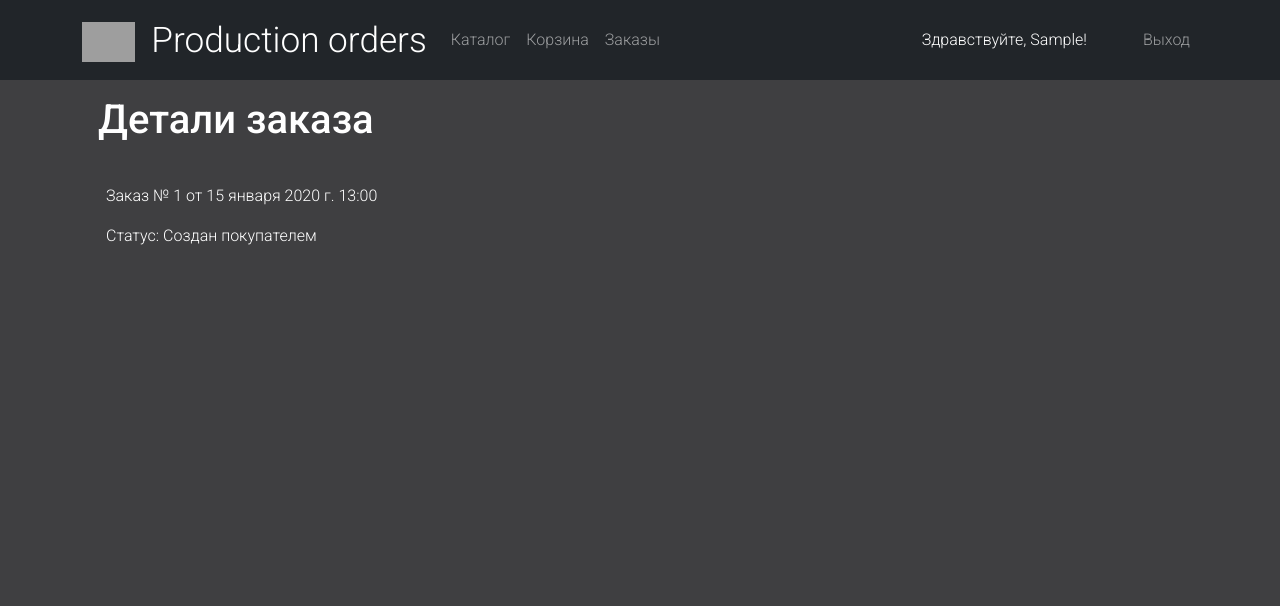
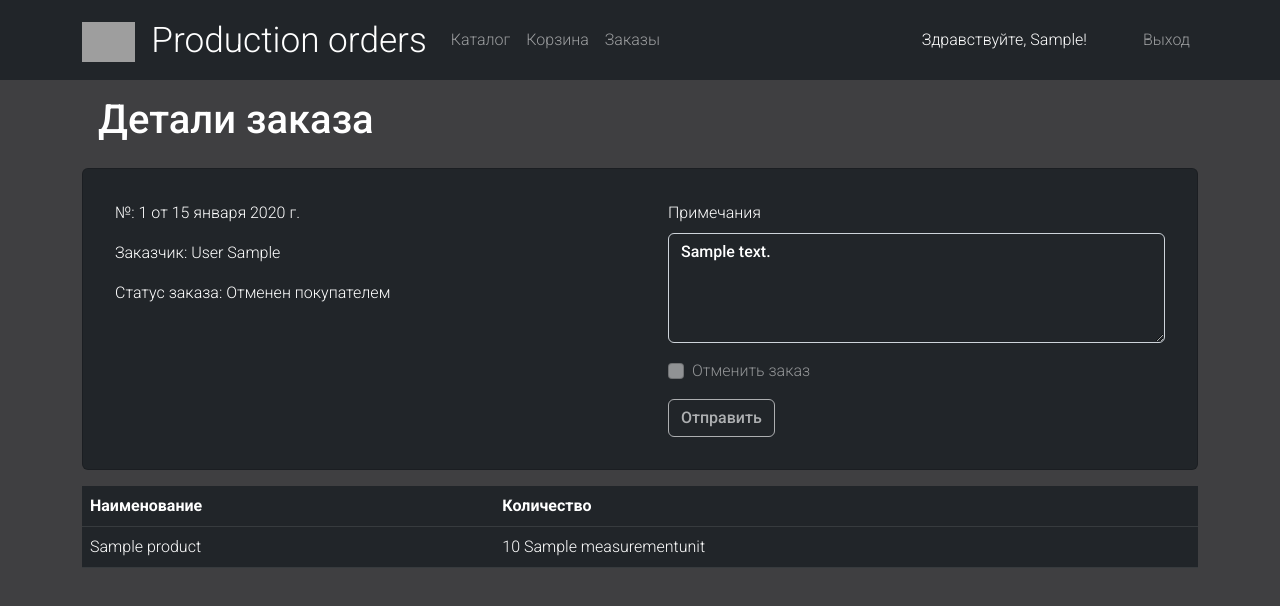
Before and after one commit to kr-aleksey/ProductionOrders, a Django app: page /orders/1/ in a window 1280 px wide. Shown: the top 606 px of the page. Run offline with Django 4.2, Linux system fonts and the light colour scheme; a user stored in the database is signed in; tables that the repository leaves empty hold one stand-in row (values such as "Sample post"); grey boxes are pictures that could not be loaded.

Commit message:
add OrderUpdateView

```diff
--- a/orders/forms.py
+++ b/orders/forms.py
@@ -1,6 +1,7 @@
 from django import forms
+from django.core.exceptions import ValidationError
 
-from .models import Cart
+from .models import Cart, Order
 from .services import creat_or_update_cart_item, delete_cart_item
 
 
@@ -35,3 +36,38 @@ class CartItemForm(forms.ModelForm):
         return creat_or_update_cart_item(self.request.user,
                                          product,
                                          quantity)
+
+
+class OrderForm(forms.ModelForm):
+
+    cancel = forms.BooleanField(label='Отменить заказ', required=False)
+
+    disabled = False
+
+    class Meta:
+        model = Order
+        fields = ('note', 'cancel')
+        widgets = {
+            'note': forms.Textarea(attrs={'rows': 4})
+        }
+
+    def __init__(self, **kwargs):
+        super().__init__(**kwargs)
+        if not self.instance.can_edited_by_counterparty:
+            self.disabled = True
+            self.fields['note'].disabled = True
+            self.fields['cancel'].disabled = True
+
+    def clean_cancel(self):
+        cancel = self.cleaned_data['cancel']
+        if cancel and not self.instance.can_edited_by_counterparty:
+            raise ValidationError('Заказ в текущем статусе '
+                                  'не может быть отменен.')
+        return cancel
+
+    def save(self, commit=True):
+        order = super().save(commit=False)
+        if self.cleaned_data.get('cancel'):
+            order.status = Order.CANCELED
+        order.save()
+        return order
--- a/orders/templates/orders/cart_list.html
+++ b/orders/templates/orders/cart_list.html
@@ -3,7 +3,6 @@
 {% load custom_filters %}
 {% block title %}{{ brand }} | Корзина {% endblock title %}
 {% block content %}
-    <h1 class="p-3">Корзина</h1>
     <p class="px-3">
         <span class="text-danger">*</span> При вводе количества, значение может быть изменено относительно количества в
         упаковке. Чтобы удалить строку, введите 0.
--- a/orders/templates/orders/order_detail.html
+++ /dev/null
@@ -1,15 +0,0 @@
-{% extends 'base.html' %}
-{% load static %}
-{% load custom_filters %}
-{% block title %}{{ brand }} | Детали заказа {% endblock title %}
-{% block content %}
-    <h1 class="p-3">Детали заказа</h1>
-    <div class="m-4">
-        <div class="mb-3">
-            Заказ № {{ order.number }} от {{ order.created_at }}
-        </div>
-        <div class="mb-3">
-            Статус: {{ order.get_status_display }}
-        </div>
-    </div>
-{% endblock %}
--- /dev/null
+++ b/orders/templates/orders/order_update.html
@@ -0,0 +1,79 @@
+{% extends 'base.html' %}
+{% load static %}
+{% load custom_filters %}
+{% block title %}{{ brand }} | Корзина {% endblock title %}
+{% block content %}
+    <div class="card text-bg-dark mb-3">
+        <div class="card-body row row-cols-2">
+            <div class="col">
+                <div class="m-3">№: {{ order.number }} от {{ order.created_at|date }}</div>
+                <div class="m-3">Заказчик: {{ order.customer }}</div>
+                <div class="m-3">Статус заказа: {{ order.get_status_display }}</div>
+            </div>
+            <div class="col">
+                <form method="post" class="m-3">
+                    {% csrf_token %}
+                    {% if form.non_field_errors %}
+                        <ul class="text-danger">
+                            {% for error in form.non_field_errors %}
+                                <li>{{ error }}</li>
+                            {% endfor %}
+                        </ul>
+                    {% endif %}
+
+                    <div class="mb-3">
+                        <label for="{{ form.note.id_for_label }}" class="form-label">
+                            {{ form.note.label }}
+                        </label>
+                        {% if form.note.errors %}
+                            {{ form.note|add_class:'form-control is-invalid text-bg-dark' }}
+                            <div class="invalid-feedback">
+                                {{ form.note.errors }}
+                            </div>
+                        {% else %}
+                            {{ form.note|add_class:'text-bg-dark form-control' }}
+                        {% endif %}
+                    </div>
+
+                    <div class="mb-3 form-check">
+                        {% if form.cancel.errors %}
+                            {{ form.cancel|add_class:'form-check-input is-invalid' }}
+                            <label for="{{ form.cancel.id_for_label }}" class="form-check-label">
+                                {{ form.cancel.lable }}
+                            </label>
+                            <div class="invalid-feedback">
+                                {{ form.cancel.errors }}
+                            </div>
+                        {% else %}
+                            {{ form.cancel|add_class:'form-check-input' }}
+                            <label for="{{ form.cancel.id_for_label }}" class="form-check-label">
+                                {{ form.cancel.label }}
+                            </label>
+                        {% endif %}
+                    </div>
+                    {% if form.disabled %}
+                        <button type="submit" class="btn btn-outline-light" disabled>Отправить</button>
+                    {% else %}
+                        <button type="submit" class="btn btn-outline-light">Отправить</button>
+                    {% endif %}
+
+                </form>
+            </div>
+        </div><!--card body-->
+    </div><!-- card -->
+
+    <table class="table table-dark">
+        <tr>
+            <th>Наименование</th>
+            <th>Количество</th>
+        </tr>
+        {% for order_item in order_items %}
+            <tr>
+                <td>{{ order_item.product }}</td>
+                <td>
+                    {{ order_item.quantity|floatformat }} {{ order_item.product.measurement_unit }}
+                </td>
+            </tr>
+        {% endfor %}
+    </table>
+{% endblock %}
--- a/orders/templates/orders/product_list.html
+++ b/orders/templates/orders/product_list.html
@@ -3,7 +3,6 @@
 {% load custom_filters %}
 {% block title %}{{ brand }} | Каталог {% endblock title %}
 {% block content %}
-    <h1 class="p-3">Каталог</h1>
     <table class="table table-dark">
         <tr>
             <th>Наименование</th>
--- a/orders/urls.py
+++ b/orders/urls.py
@@ -1,10 +1,7 @@
 from django.urls import path
 
-from .views import (CartListView,
-                    OrderCreateView,
-                    OrderListView, OrderDetailView,
-                    ProductListView,
-                    cart_item_view)
+from .views import (CartListView, OrderCreateView, OrderListView,
+                    OrderUpdateView, ProductListView, cart_item_view)
 
 app_name = 'orders'
 
@@ -14,5 +11,5 @@ urlpatterns = [
     path('cart/edit/', cart_item_view, name='cart_edit'),
     path('cart/ordering/', OrderCreateView.as_view(), name='order_create'),
     path('orders/', OrderListView.as_view(), name='order_list'),
-    path('orders/<int:pk>/', OrderDetailView.as_view(), name='order_detail'),
+    path('orders/<int:pk>/', OrderUpdateView.as_view(), name='order_update'),
 ]
--- a/orders/views.py
+++ b/orders/views.py
@@ -1,17 +1,15 @@
 from django.conf import settings
 from django.contrib.auth.decorators import login_required
 from django.contrib.auth.mixins import LoginRequiredMixin
+from django.core.exceptions import PermissionDenied
 from django.http import HttpResponseRedirect
-from django.core.exceptions import PermissionDenied
-from django.views.generic.detail import DetailView
+from django.shortcuts import get_object_or_404, redirect
+from django.views.generic.edit import CreateView, UpdateView
 from django.views.generic.list import ListView
-from django.views.generic.edit import CreateView
 
-from .forms import CartItemForm
+from .forms import CartItemForm, OrderForm
 from .models import Order
-from .services import (create_order_from_cart,
-                       get_cart_items,
-                       get_counterparty_orders,
+from .services import (create_order_from_cart, get_cart_items,
                        get_products_for_user)
 
 
@@ -29,6 +27,7 @@ class ProductListView(LoginRequiredMixin, ListView):
         # .prefetch_related('children')
         context['cart_item_form'] = CartItemForm(hidden=True)
         context['brand'] = settings.BRAND
+        context['title'] = 'Каталог'
         return context
 
 
@@ -44,6 +43,7 @@ class CartListView(LoginRequiredMixin, ListView):
         context = super().get_context_data(**kwargs)
         context['cart_item_form'] = CartItemForm(hidden=False)
         context['brand'] = settings.BRAND
+        context['title'] = 'Корзина'
         return context
 
 
@@ -72,12 +72,13 @@ class OrderCreateView(LoginRequiredMixin, CreateView):
     def get_context_data(self, **kwargs):
         context = super().get_context_data(**kwargs)
         context['brand'] = settings.BRAND
+        context['title'] = 'Оформление заказа'
         return context
 
     def form_valid(self, form):
         order = create_order_from_cart(self.request.user,
                                        form.cleaned_data['note'])
-        return HttpResponseRedirect(self.get_success_url())
+        return redirect('orders:order_list')
 
 
 class OrderListView(LoginRequiredMixin, ListView):
@@ -90,29 +91,44 @@ class OrderListView(LoginRequiredMixin, ListView):
     paginate_by = 15
 
     def get_queryset(self):
-        return get_counterparty_orders(self.request.user)
+        return (self
+                .request
+                .user
+                .counterparty
+                .orders
+                .prefetch_related('customer'))
 
     def get_context_data(self, **kwargs):
         context = super().get_context_data(**kwargs)
         context['brand'] = settings.BRAND
+        context['title'] = 'История заказов'
         return context
 
 
-class OrderDetailView(LoginRequiredMixin, DetailView):
+class OrderUpdateView(LoginRequiredMixin, UpdateView):
     """
-    Заказ
+    Редактирование заказа.
     """
     model = Order
     context_object_name = 'order'
-    template_name = 'orders/order_detail.html'
+    template_name = 'orders/order_update.html'
+    form_class = OrderForm
 
     def get_context_data(self, **kwargs):
         context = super().get_context_data(**kwargs)
         context['brand'] = settings.BRAND
+        context['title'] = 'Детали заказа'
+        context['order_items'] = (self
+                                  .object
+                                  .products
+                                  .select_related('product__measurement_unit'))
         return context
 
     def get_object(self, queryset=None):
-        order = super().get_object()
+        order = get_object_or_404(Order
+                                  .objects
+                                  .select_related('customer', 'counterparty'),
+                                  pk=self.kwargs.get('pk'))
         if order.counterparty != self.request.user.counterparty:
             raise PermissionDenied
         return order
--- a/templates/base.html
+++ b/templates/base.html
@@ -4,7 +4,7 @@
 <head>
     <meta charset="UTF-8">
     <meta name="viewport" content="width=device-width, initial-scale=1">
-    <title>{% block title %}{% endblock title %}</title>
+    <title>{{ brand }} | {{ title }}</title>
     <link href="https://cdn.jsdelivr.net/npm/bootstrap@5.2.3/dist/css/bootstrap.min.css"
           rel="stylesheet"
           integrity="sha384-rbsA2VBKQhggwzxH7pPCaAqO46MgnOM80zW1RWuH61DGLwZJEdK2Kadq2F9CUG65"
@@ -16,6 +16,7 @@
 {% include 'navbar.html' %}
 
 <div class="container-lg height-flex">
+    <h1 class="p-3">{{ title }}</h1>
     {% block content %}block content{% endblock content %}
     <div>
         {% include 'pagination.html' %}
```
Also changed, not shown: orders/models.py (+13 -2 lines), orders/services.py (+2 -11 lines), orders/templates/orders/order_create.html (+4 -9 lines), orders/templates/orders/order_list.html (+6 -4 lines).
